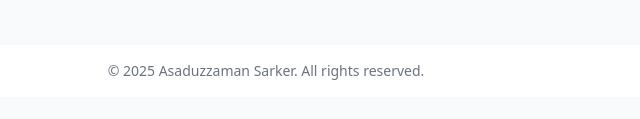
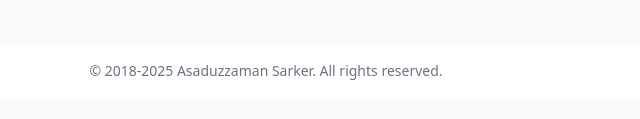
Before and after one commit to asaduzzaman-sarker/asaduzzman, a plain HTML site: page index.html in a window 1280 px wide. Shown: the part 595-714 px from the top of the page, 374-1014 px from the left. Drawn offline with nearby package versions, Linux system fonts and the light colour scheme.

```diff
--- a/index.html
+++ b/index.html
@@ -53,7 +53,7 @@
   </main>
 
   <footer class="bg-white p-4 text-center text-sm text-gray-500">
-    &copy; 2025 Asaduzzaman Sarker. All rights reserved.
+    &copy; 2018-2025 Asaduzzaman Sarker. All rights reserved.
   </footer>
 </body>
 </html>
```
